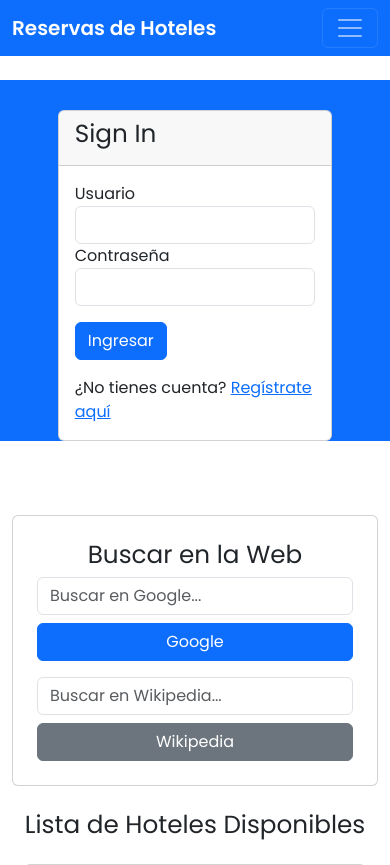
After one commit to Soliam006/COW, a PHP site: page / in a window 390 px wide. The commit adds this page. Shown: the top 865 px of the page. Run offline with PHP 8.4, Linux system fonts and the light colour scheme; data comes from the database, SQL or seed files in the repository; both versions use the stored data as it was after the commit.

Commit message:
New Squeme, Pract 2

```diff
--- a/P2/auth/auth.php
+++ b/P2/ap-1/auth/auth.php
@@ -46,7 +46,7 @@ function signIn($username, $password) {
 
         if ($result) {
             echo "Usuario autenticado correctamente";
-            return
+            return ;
         } else {
             echo "Usuario o contraseña incorrectos";
         }
--- /dev/null
+++ b/P2/ap-2/db.php
@@ -0,0 +1,12 @@
+<?php // Se utiliza para conectar a la base de datos
+$servername = "localhost:3666";
+$username = "root";
+$password = "";
+$dbname = "hoteles";
+
+try {
+    $conn = new PDO("mysql:host=$servername;dbname=$dbname", $username, $password);
+    $conn->setAttribute(PDO::ATTR_ERRMODE, PDO::ERRMODE_EXCEPTION);
+} catch (PDOException $e) {
+    die("❌ Por favor, revisa -db.php- y cambia el puerto al correcto. Gracias. Error en la conexión: " . $e->getMessage());
+}
--- /dev/null
+++ b/P2/ap-2/index.php
@@ -0,0 +1,151 @@
+<?php
+    require_once 'start-backend.php';
+    require_once 'db.php';
+
+    resetDatabase();
+?>
+<!DOCTYPE html>
+<html lang="es">
+<head>
+    <meta charset="UTF-8">
+    <meta name="viewport" content="width=device-width, initial-scale=1.0">
+    <title>Reservas de Hoteles</title>
+
+    <!-- Bootstrap CSS -->
+    <link href="https://cdn.jsdelivr.net/npm/bootstrap@5.3.2/dist/css/bootstrap.min.css" rel="stylesheet">
+
+    <!-- Google Fonts -->
+    <link rel="preconnect" href="https://fonts.googleapis.com">
+    <link href="https://fonts.googleapis.com/css2?family=Poppins:wght@300;400;600&display=swap" rel="stylesheet">
+
+    <!-- Custom CSS -->
+    <link rel="stylesheet" href="styles.css">
+</head>
+
+<body>
+  <!-- Navbar -->
+  <nav class="navbar navbar-expand-lg navbar-dark bg-primary fixed-top">
+    <div class="container">
+      <a class="navbar-brand fw-bold" href="#">Reservas de Hoteles</a>
+      <button class="navbar-toggler" type="button" data-bs-toggle="collapse" data-bs-target="#navbarNav" aria-controls="navbarNav" aria-expanded="false" aria-label="Toggle navigation">
+        <span class="navbar-toggler-icon"></span>
+      </button>
+      <div class="collapse navbar-collapse" id="navbarNav">
+        <ul class="navbar-nav ms-auto">
+          <li class="nav-item">
+            <a class="nav-link" href="../ap-1/auth/sign-up.php">Sign Up</a>
+          </li>
+          <!-- Agregar más elementos de navegación si es necesario -->
+        </ul>
+      </div>
+    </div>
+  </nav>
+
+    <div class="container-fluid bg-primary">
+        <div class="row ">
+          <!-- Columna izquierda: fondo e información de la empresa -->
+          <div class="col-md-6 d-none d-md-block bg-hotel">
+            <div class="info-overlay d-flex align-items-center justify-content-center">
+              <div class="text-center p-4">
+                <h1>SottoReservas</h1>
+                <p>
+                  Bienvenido a SottoReservas, la plataforma líder en reservas de hoteles.<br>
+                  Descubre las mejores ofertas y experiencias de lujo en cada estadía.
+                </p>
+              </div>
+            </div>
+          </div>
+          <!-- Columna derecha: formulario de Login -->
+          <div class="col-md-6 d-flex align-items-center justify-content-center">
+            <div class="w-75">
+              <div class="card">
+                <div class="card-header">
+                  <h2>Sign In</h2>
+                </div>
+                <div class="card-body">
+                  <form action="#" method="POST">
+                    <div class="form-group">
+                      <label for="username">Usuario</label>
+                      <input type="text" id="username" name="username" class="form-control" required>
+                    </div>
+                    <div class="form-group">
+                      <label for="password">Contraseña</label>
+                      <input type="password" id="password" name="password" class="form-control" required>
+                    </div>
+                    <button type="submit" class="btn btn-primary mt-3">Ingresar</button>
+                  </form>
+                  <div class="mt-3">
+                    <span>¿No tienes cuenta? <a href="#">Regístrate aquí</a></span>
+                  </div>
+                </div>
+              </div>
+            </div>
+          </div>
+        </div>
+      </div>
+
+    <div class="container mt-4 main-container">
+
+        <!-- Buscador -->
+        <div class="card p-4 mb-4">
+            <h2 class="text-center">Buscar en la Web</h2>
+            <form class="row g-2" action="https://www.google.com/search" method="GET">
+                <div class="col-md-8">
+                    <input type="text" class="form-control" name="q" placeholder="Buscar en Google...">
+                </div>
+                <div class="col-md-4">
+                    <button type="submit" class="btn btn-primary w-100">Google</button>
+                </div>
+            </form>
+            <form class="row g-2 mt-2" action="https://es.wikipedia.org/wiki/Especial:Buscar" method="GET">
+                <div class="col-md-8">
+                    <input type="text" class="form-control" name="search" placeholder="Buscar en Wikipedia...">
+                </div>
+                <div class="col-md-4">
+                    <button type="submit" class="btn btn-secondary w-100">Wikipedia</button>
+                </div>
+            </form>
+        </div>
+          <div class="container mt-4">
+            <h2 class="text-center mb-4">Lista de Hoteles Disponibles</h2>
+            <div class="row">
+
+              <?php
+                try {
+                    // Variable de Conexión a Base de Datos
+                    global $conn;
+
+                    $result = $conn->query("SELECT * FROM hoteles");
+
+                    while ($row = $result->fetch(PDO::FETCH_ASSOC)) {
+                        echo '<div class="col-12 col-md-6 col-lg-4 mb-4">';
+                        echo '  <div class="card">';
+                        echo '    <img src="' . $row['img'] . '" class="card-img-top" alt="' . $row['nombre'] . '">';
+                        echo '    <div class="card-body">';
+                        echo '      <h5 class="card-title">' . $row['nombre'] . '</h5>';
+                        echo '      <p><strong>Ubicación:</strong> ' . $row['ciudad'] . ', ' . $row['pais'] . '</p>';
+                        echo '      <p><strong>Zona:</strong> ' . $row['zona'] . '</p>';
+                        echo '      <p><strong>Piscina:</strong> ' . ($row['piscina'] ? '✅ Sí' : '❌ No') . '</p>';
+                        echo '    </div>';
+                        echo '  </div>';
+                        echo '</div>';
+                    }
+                } catch (PDOException $e) {
+                    echo '<p class="text-danger text-center">Error en la conexión: ' . $e->getMessage() . '</p>';
+                }
+
+                $conn = null;
+              ?>
+
+            </div> <!-- Fin de fila de hoteles -->
+          </div> <!-- Fin del contenedor -->
+    </div>
+    <!-- Footer -->
+    <footer class="text-center py-3 bg-primary text-white mt-4 w-100">
+        <p>&copy; 2025 Reservas de Hoteles</p>
+    </footer>
+
+    <!-- Bootstrap JS -->
+    <script src="https://cdn.jsdelivr.net/npm/bootstrap@5.3.2/dist/js/bootstrap.bundle.min.js"></script>
+</body>
+</html>
--- /dev/null
+++ b/P2/ap-2/start-backend.php
@@ -0,0 +1,32 @@
+<?php
+function resetDatabase($servername = "localhost:3666",
+                       $username = "root",
+                       $password = "",
+                       $dbname = "hoteles") {
+
+    try {
+        // Conectar a MySQL con PDO
+        $conn = new PDO("mysql:host=$servername;dbname=$dbname", $username, $password);
+        $conn->setAttribute(PDO::ATTR_ERRMODE, PDO::ERRMODE_EXCEPTION);
+
+        // Borrar tablas si existen
+        $dropTables = "
+            DROP TABLE IF EXISTS reservas;
+            DROP TABLE IF EXISTS users;
+            DROP TABLE IF EXISTS hoteles;
+            DROP TABLE IF EXISTS country_codes;
+        ";
+        $conn->exec($dropTables);
+
+        // Cargar el archivo SQL
+        $sqlFile = __DIR__ . '/hoteles.sql'; // Ruta absoluta del archivo
+        if (file_exists($sqlFile)) {
+            $sql = file_get_contents($sqlFile);
+            $conn->exec($sql);
+        } else {
+            echo "❌ Error: No se encontró el archivo `hoteles.sql`.<br>";
+        }
+    } catch (PDOException $e) {
+        die("❌ Error en la conexión: " . $e->getMessage());
+    }
+}
--- a/P2/styles.css
+++ b/P2/ap-2/styles.css
@@ -44,3 +44,9 @@ body {
     color: #000;
     background-color: rgb(127, 255, 244);
   }
+
+@media (max-width: 992px) {
+    body {
+        padding-top: 80px; /* Ajusta si la navbar cambia de tamaño */
+    }
+}
```
Also changed, not shown: P2/ap-1/auth/sign-up.php (added, +49 -0 lines), P2/ap-1/index.html (renamed from P2/index.php, +7 -36 lines), P2/ap-1/server.php (added, +39 -0 lines), P2/ap-2/auth/auth.php (added, +59 -0 lines), P2/ap-2/auth/sign-in.php (added, +27 -0 lines), P2/ap-2/hoteles.sql (renamed from P2/hoteles.sql, +28 -12 lines), P2/auth/sign-in.php (deleted, +0 -27 lines), P2/ap-2/auth/sign-up.php (added), 2 other files.
